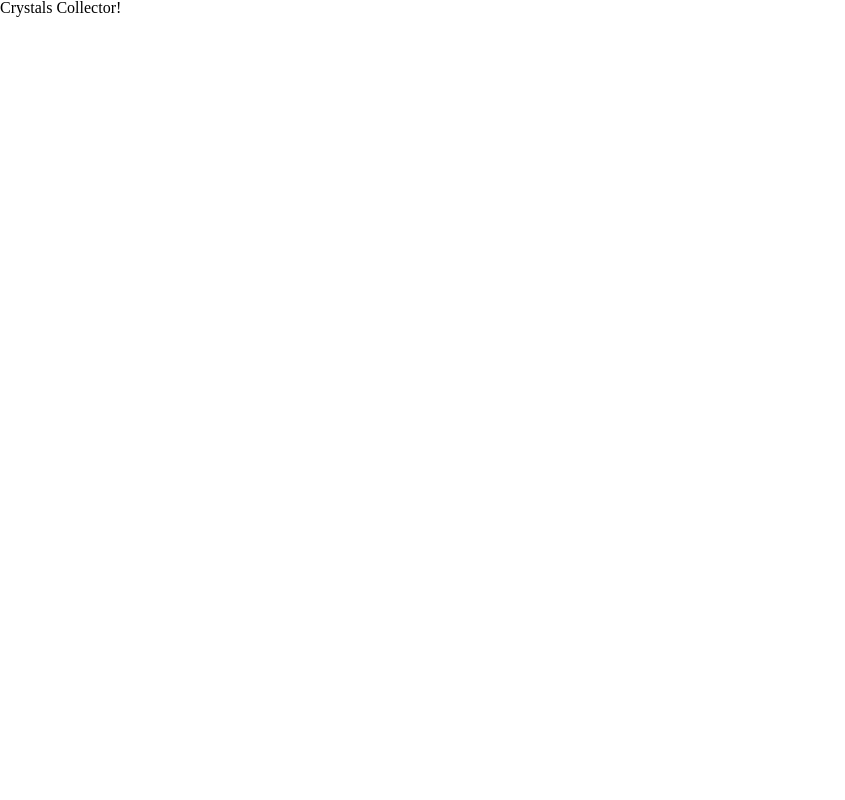
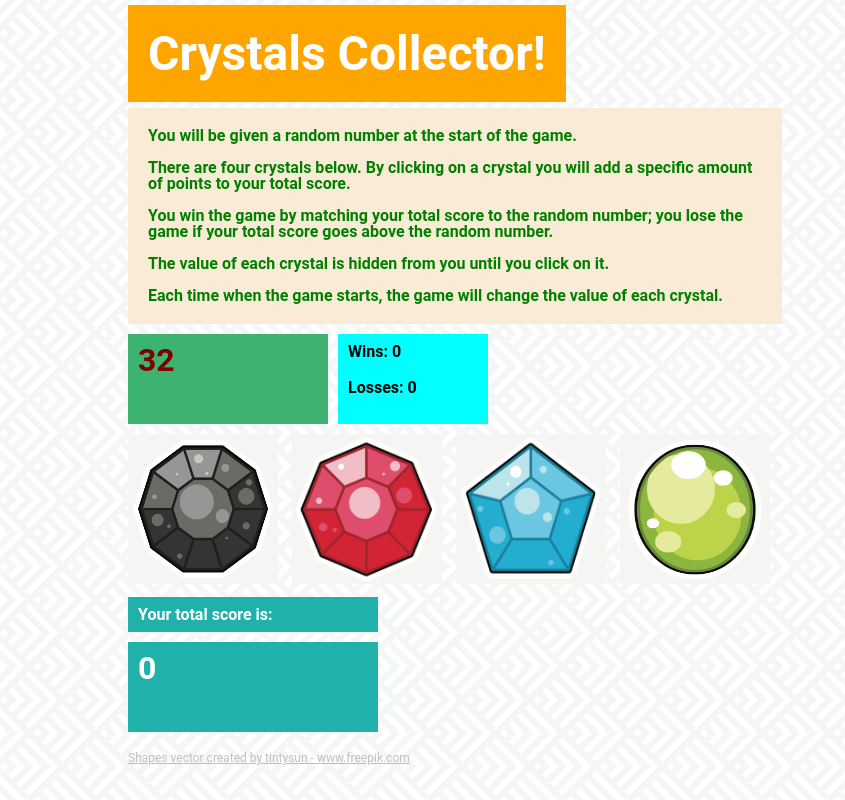
Before and after one commit to HebahM/Unit-4-Game, a plain HTML site: page index.html in a window 1280 px wide. Shown: the whole page, without its empty margins (0-845 px from the left). Drawn offline with nearby package versions, Linux system fonts and the light colour scheme.

Commit message:
added HTML, CSS and some JS/jQuery

```diff
--- a/assets/css/style.css
+++ b/assets/css/style.css
@@ -0,0 +1,92 @@
+body {
+    background-image: url(../images/spikes.png);
+    width: 80%;
+    margin: auto;
+    font-family: Roboto, Arial, sans-serif;
+    font-weight: bold;
+}
+
+header {
+    padding-bottom: 30px;
+    font-size: 3em;
+    color: white;
+    margin-top: 30px;
+}
+header h1 {
+    display: inline;
+    background: orange;
+    padding: 20px;
+}
+#instructions {
+    background: antiquewhite;
+    color: green;
+    padding: 20px;
+    width: 60%;
+    margin-bottom: 10px;
+}
+
+#randomNumber {
+    width: 200px;
+    height: 90px;
+    background: mediumseagreen;
+    margin-bottom: 10px;
+    float: left;
+    color: maroon;
+
+}
+#randomNumber h1 {
+    font-size: 2em;
+    padding: 10px;
+    margin-bottom: 10px;
+}
+
+#winLoss {
+    background: aqua;
+    width: 150px;
+    height: 90px;
+    float: left;
+    margin-left: 10px;
+}
+#winLoss p {
+    padding: 10px;
+}
+
+#crystals {
+    clear: both;
+}
+a {
+    margin-right: 10px;
+
+}
+
+#yourScoreIs {
+    background: lightseagreen;
+    width: 250px;
+    height: 35px;
+    margin-top: 10px;
+}
+#yourScoreIs p {
+    color: white;
+    padding: 10px;
+}
+
+#score {
+    width: 250px;
+    height: 90px;
+    background: lightseagreen;
+    margin-top: 10px;
+}
+#score h1 {
+    font-size: 2em;
+    color: white;
+    padding: 10px;
+}
+
+footer {
+    font-size: .75em;
+    margin-top: 20px;
+}
+footer a {
+    color: silver;
+    font-weight: normal;
+}
--- a/assets/javascript/game.js
+++ b/assets/javascript/game.js
@@ -0,0 +1,93 @@
+// Variables:
+
+var randomNum;
+var blackCrystal;
+var redCrystal;
+var blueCrystal;
+var greenCrystal;
+var score = 0;
+var wins = 0;
+var losses = 0;
+
+$("#wins").html("<p>Wins: " + wins + "</p>")
+$("#losses").html("<p>Losses: " + losses + "</p>")
+
+// Functions:
+
+function random() {
+    randomNum = Math.floor(Math.random() * (120 - 19) + 19);
+    return randomNum;
+}
+
+function crystalReset() {
+    function crystalVal() {
+        crystalNum = Math.floor((Math.random() * 12) + 1);
+        return crystalNum;
+    }
+    crystalVal();
+    blackCrystal = crystalNum;
+    console.log("Black Crystal value:")
+    console.log(blackCrystal);
+    crystalVal();
+    redCrystal = crystalNum;
+    console.log("Red Crystal value:")
+    console.log(redCrystal)
+    crystalVal();
+    blueCrystal = crystalNum;
+    console.log("Blue Crystal value:");
+    console.log(blueCrystal);
+    crystalVal();
+    greenCrystal = crystalNum;
+    console.log("Green Crystal value")
+    console.log(greenCrystal)
+}
+
+
+
+// Generate random number and crystal values:
+
+$(document).ready(function() {
+    random();
+    console.log(randomNum)
+    $("#randomNumber").html("<h1>" + randomNum + "</h1>")
+    crystalReset();
+});
+
+
+
+// Clicking crystals adds to score:
+
+$("#black").on("click", function() {
+    score = score + blackCrystal;
+    $("#score").html("<h1>" + score + "</h1>");
+})
+$("#red").on("click", function() {
+    score = score + redCrystal;
+    $("#score").html("<h1>" + score + "</h1>")
+})
+$("#blue").on("click", function() {
+    score = score + blueCrystal;
+    $("#score").html("<h1>" + score + "</h1>");
+})
+$("#green").on("click", function() {
+    score = score + greenCrystal;
+    $("#score").html("<h1>" + score + "</h1>");
+})
+
+
+// Count wins and losses:
+
+if (score == randomNum) {
+    wins++;
+    $("#wins").html("<p>Wins: " + wins + "</p>")
+
+    random();
+    crystalReset();
+}
+if (score > randomNum) {
+    losses++;
+    $("#losses").html("<p>Losses: " + losses + "</p>")
+
+    random();
+    crystalReset();
+}
--- a/index.html
+++ b/index.html
@@ -1,18 +1,60 @@
 <!DOCTYPE html>
 <html lang="en">
+
 <head>
     <meta charset="UTF-8">
     <meta name="viewport" content="width=device-width, initial-scale=1.0">
     <meta http-equiv="X-UA-Compatible" content="ie=edge">
     <link rel="stylesheet" href="assets/css/reset.css">
     <link rel="stylesheet" href="assets/css/style.css">
+    <script src="https://cdnjs.cloudflare.com/ajax/libs/jquery/3.2.1/jquery.min.js"></script>
+
     <title>Crystals Collector</title>
 </head>
+
 <body>
     <header>
         <h1>Crystals Collector!</h1>
     </header>
+    <div id="instructions">
+        <p>You will be given a random number at the start of the game.</p><br>
+        <p>There are four crystals below. By clicking on a crystal you will add a specific amount of points to your
+            total score.</p><br>
+        <p>You win the game by matching your total score to the random number; you lose the game if your total score
+            goes above the random number.</p><br>
+        <p>The value of each crystal is hidden from you until you click on it.</p><br>
+        <p>Each time when the game starts, the game will change the value of each crystal.</p>
+    </div>
+    <div id="randomNumber">
+        <h1>0</h1>
+    </div>
+    <div id="winLoss">
+        <div id="wins">
+        </div>
+        <div id="losses"></div>
+    </div>
+    <div id="crystals">
+        <a id="black" href="#"><img src="assets/images/BlackCrystal.png" alt="Black Crystal" width="150px"
+                height="150px"></a>
+        <a id="red" href="#"><img src="assets/images/RedCrystal.png" alt="Red Crystal" width="150px" height="150px"></a>
+        <a id="blue" href="#"><img src="assets/images/BlueCrystal.png" alt="Blue Crystal" width="150px"
+                height="150px"></a>
+        <a id="green" href="#"><img src="assets/images/GreenCrystal.png" alt="Green Crystal" width="150px"
+                height="150px"></a>
 
+    </div>
+    <div id="yourScoreIs">
+        <p>Your total score is:</p>
+    </div>
+    <div id="score">
+        <h1>0</h1>
+    </div>
+
+    <footer>
+        <a href="https://www.freepik.com/free-photos-vectors/shapes" target="_blank">Shapes vector created by tintysun -
+            www.freepik.com</a>
+    </footer>
     <script src="assets/javascript/game.js"></script>
 </body>
+
 </html>
```
Also changed, not shown: assets/images/BlackCrystal.png (added), assets/images/BlueCrystal.png (added), assets/images/GreenCrystal.png (added), assets/images/RedCrystal.png (added), assets/images/just-waves.png (added), assets/images/morocco-blue.png (added), assets/images/morocco.png (added), assets/images/spikes.png (added).
